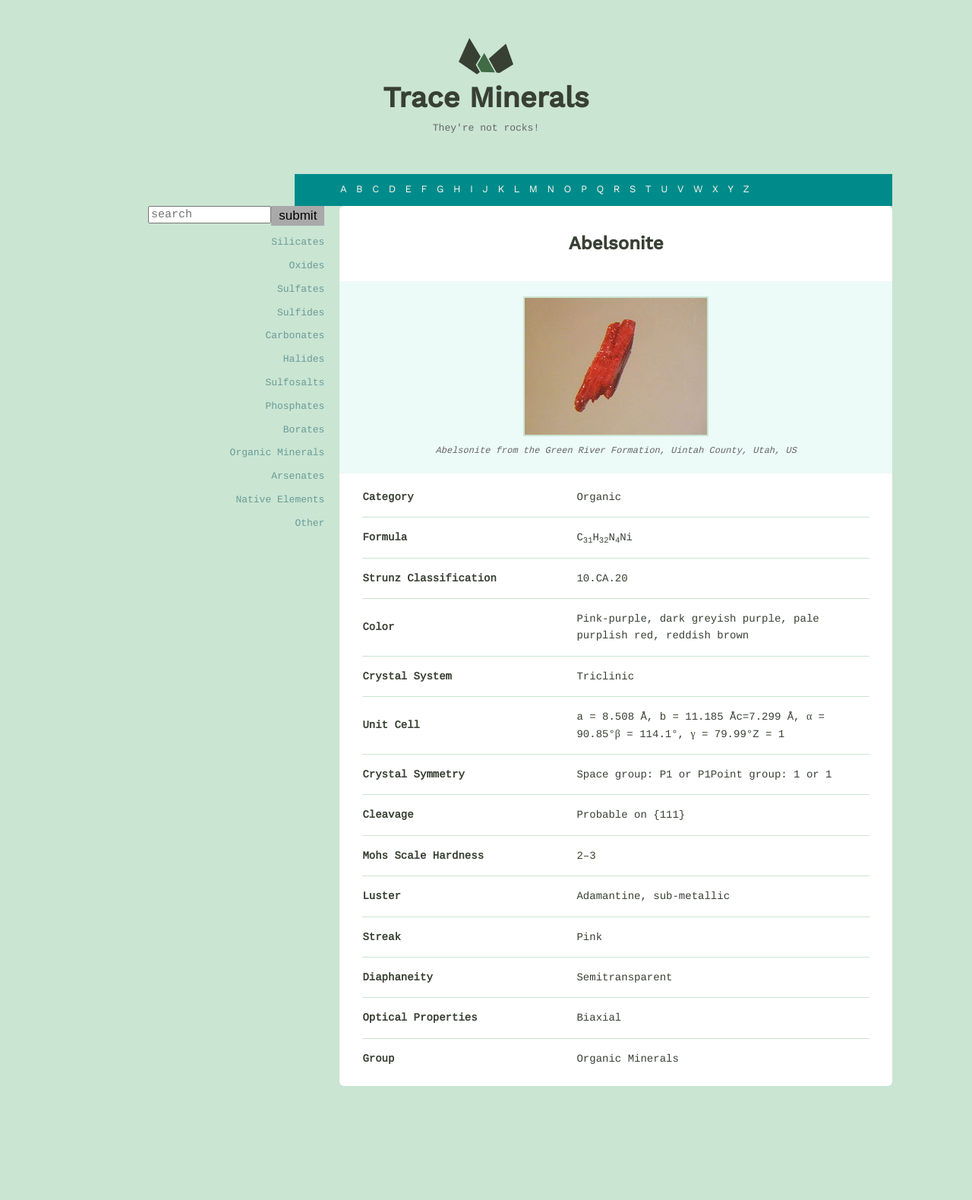
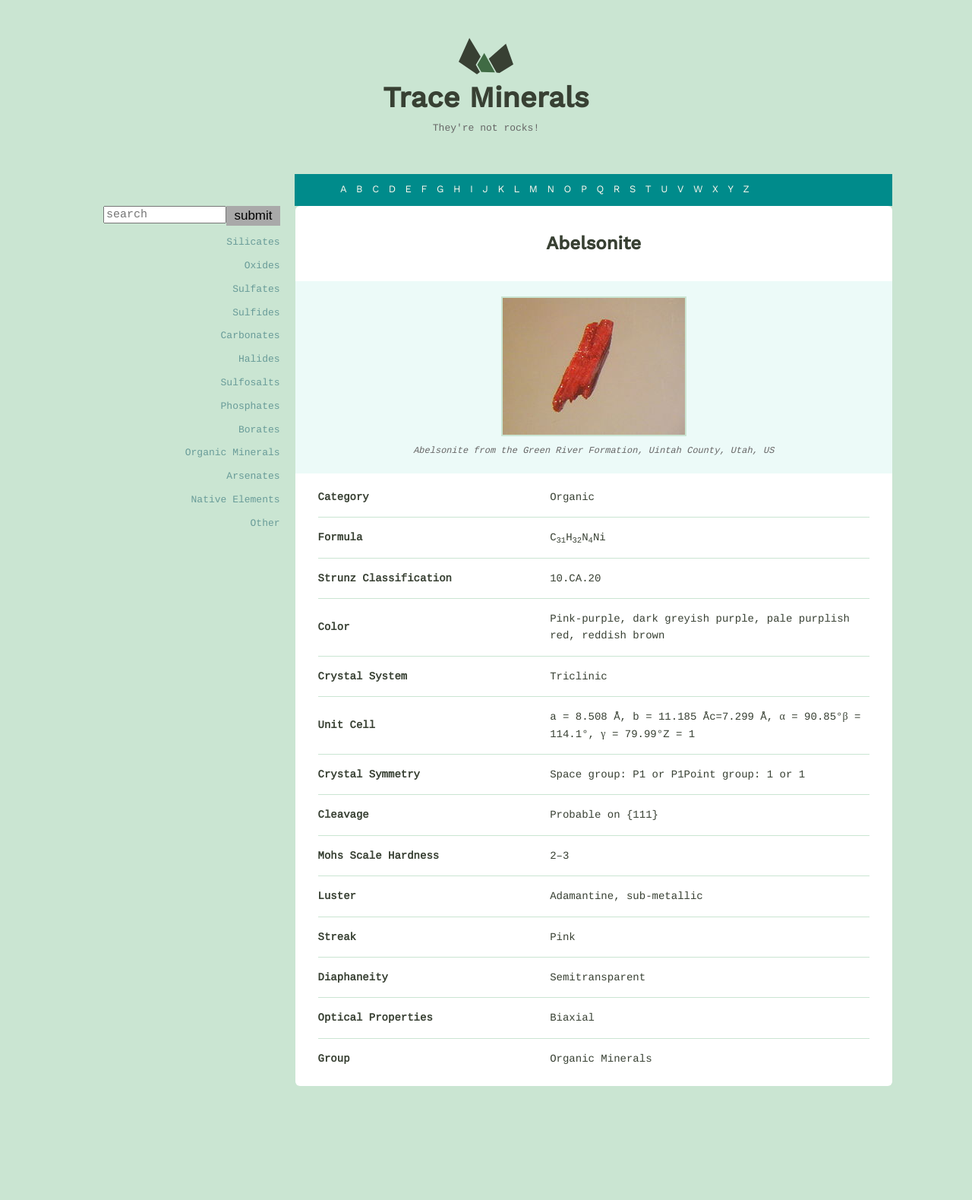
Before and after one commit to whiletrace/mineral_catalogue, a Django app: page /1 in a window 1280 px wide. Shown: the whole page at 76% size. Run offline with Django 3.2, Linux system fonts and the light colour scheme; data comes from the database, SQL or seed files in the repository.

Commit message:
style fixes

```diff
--- a/assets/css/user.css
+++ b/assets/css/user.css
@@ -64,7 +64,7 @@ nav ul {
 }
 
 .mineral__container {
-    width: 68%;
+    width: 73.5%;
     float: right;
 }
 
```
